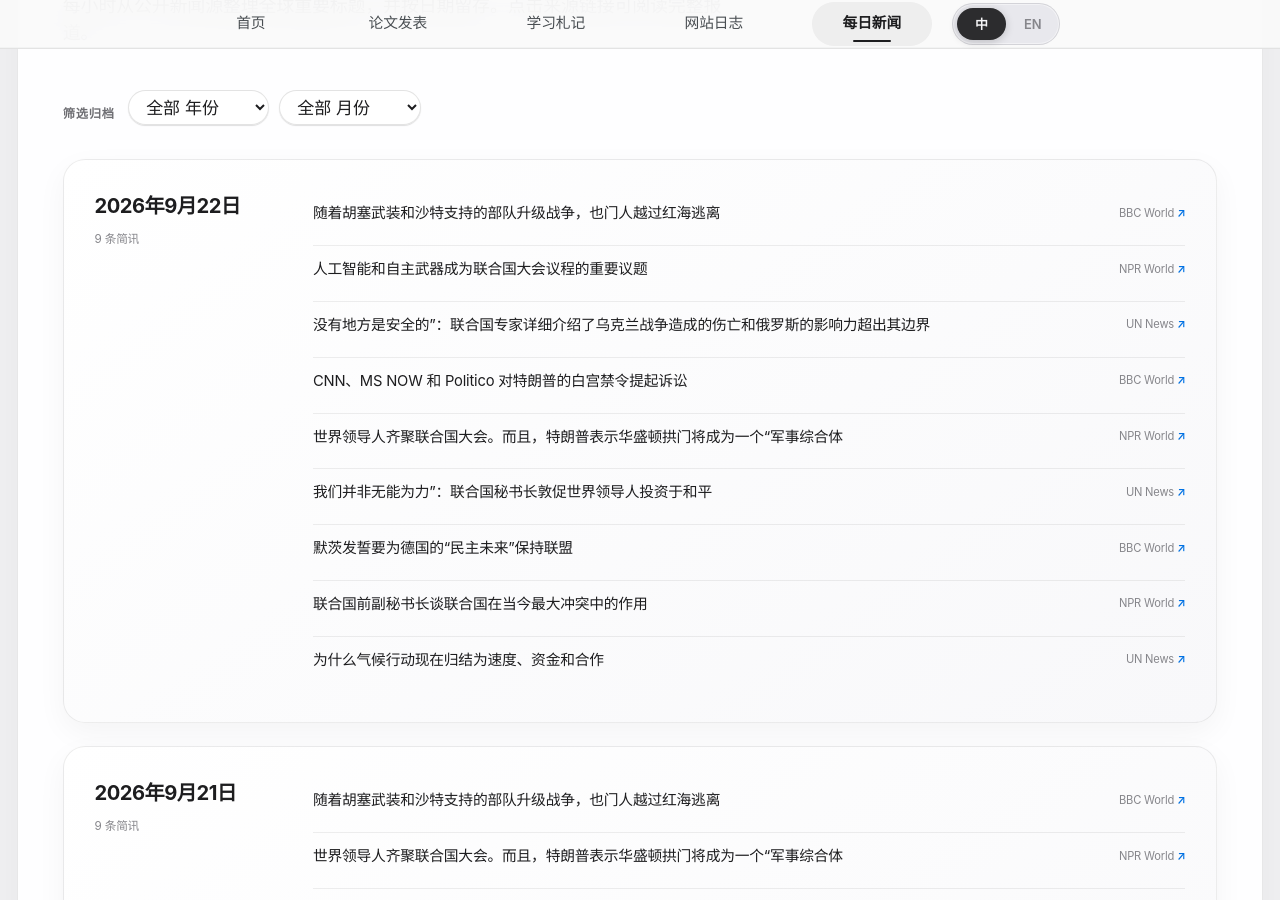
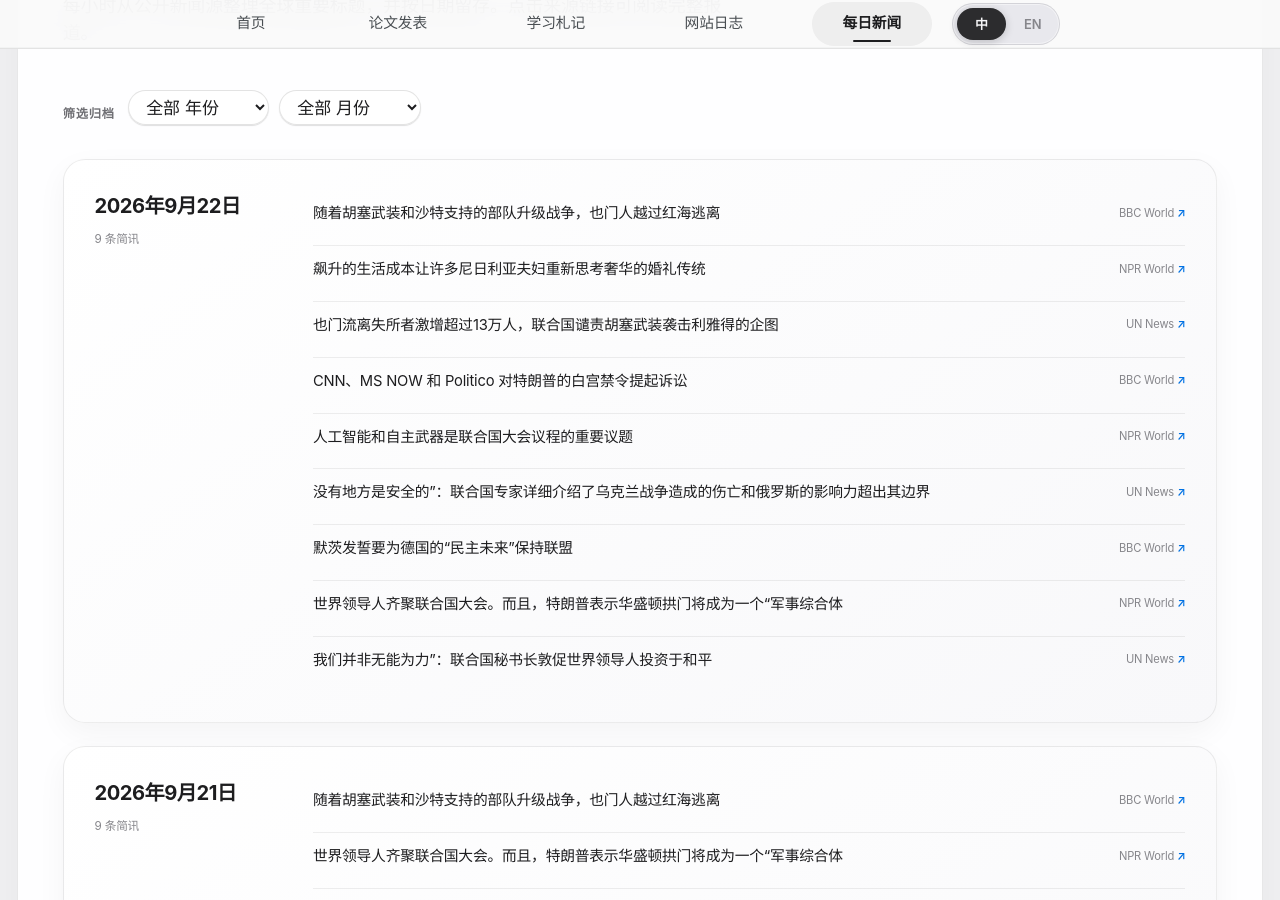
Before and after one commit to HaoxiangLuo/HaoxiangLuo.github.io, a Jekyll site: the page built from _pages/daily-news-zh.html, in a window 1280 px wide and 900 px high, scrolled down 241 px. Built offline with Jekyll 4.4.1, drawn with Linux system fonts in a browser that asks for light colours; a style sheet for code colours, icons or effects is not loaded.

Commit message:
Update daily news 2026-09-22

```diff
--- a/_data/daily_news.json
+++ b/_data/daily_news.json
@@ -1,5 +1,5 @@
 {
-  "updated_at": "2026-09-22T06:23:39+08:00",
+  "updated_at": "2026-09-22T07:23:22+08:00",
   "days": [
     {
       "date": "2026-09-22",
@@ -11,10 +11,28 @@
           "title_zh": "随着胡塞武装和沙特支持的部队升级战争，也门人越过红海逃离"
         },
         {
+          "title": "Soaring living costs have many Nigerian couples rethinking the lavish wedding tradition",
+          "source": "NPR World",
+          "url": "https://www.npr.org/2026/09/21/nx-s1-5909146/soaring-living-costs-have-many-nigerian-couples-rethinking-the-lavish-wedding-tradition",
+          "title_zh": "飙升的生活成本让许多尼日利亚夫妇重新思考奢华的婚礼传统"
+        },
+        {
+          "title": "UN condemns attempted Houthi strike on Riyadh as Yemen displacement surges past 130,000",
+          "source": "UN News",
+          "url": "https://news.un.org/feed/view/en/story/2026/09/1168387",
+          "title_zh": "也门流离失所者激增超过13万人，联合国谴责胡塞武装袭击利雅得的企图"
+        },
+        {
+          "title": "CNN, MS NOW and Politico file lawsuit against Trump's White House ban",
+          "source": "BBC World",
+          "url": "https://www.bbc.co.uk/news/articles/cm0e32rwvrryo?at_medium=RSS&at_campaign=rss",
+          "title_zh": "CNN、MS NOW 和 Politico 对特朗普的白宫禁令提起诉讼"
+        },
+        {
           "title": "AI and autonomous weapons are high on the agenda at the UN General Assembly",
           "source": "NPR World",
           "url": "https://www.npr.org/2026/09/21/nx-s1-5974200/ai-and-autonomous-weapons-are-high-on-the-agenda-at-the-un-general-assembly",
-          "title_zh": "人工智能和自主武器成为联合国大会议程的重要议题"
+          "title_zh": "人工智能和自主武器是联合国大会议程的重要议题"
         },
         {
           "title": "‘Nowhere is safe’: UN experts detail Ukraine war’s toll and Russia’s reach beyond its borders",
@@ -23,10 +41,10 @@
           "title_zh": "没有地方是安全的”：联合国专家详细介绍了乌克兰战争造成的伤亡和俄罗斯的影响力超出其边界"
         },
         {
-          "title": "CNN, MS NOW and Politico file lawsuit against Trump's White House ban",
+          "title": "Merz vows to keep coalition together for Germany's 'democratic future'",
           "source": "BBC World",
-          "url": "https://www.bbc.co.uk/news/articles/cm0e32rwvrryo?at_medium=RSS&at_campaign=rss",
-          "title_zh": "CNN、MS NOW 和 Politico 对特朗普的白宫禁令提起诉讼"
+          "url": "https://www.bbc.co.uk/news/articles/cqm27p8enwmko?at_medium=RSS&at_campaign=rss",
+          "title_zh": "默茨发誓要为德国的“民主未来”保持联盟"
         },
         {
           "title": "World leaders convene for UNGA. And, Trump says D.C. arch will be a 'military complex'",
@@ -39,24 +57,6 @@
           "source": "UN News",
           "url": "https://news.un.org/feed/view/en/story/2026/09/1168383",
           "title_zh": "我们并非无能为力”：联合国秘书长敦促世界领导人投资于和平"
-        },
-        {
-          "title": "Merz vows to keep coalition together for Germany's 'democratic future'",
-          "source": "BBC World",
-          "url": "https://www.bbc.co.uk/news/articles/cqm27p8enwmko?at_medium=RSS&at_campaign=rss",
-          "title_zh": "默茨发誓要为德国的“民主未来”保持联盟"
-        },
-        {
-          "title": "Former UN Deputy Secretary General on the role of the UN in today's biggest conflicts",
-          "source": "NPR World",
-          "url": "https://www.npr.org/2026/09/21/nx-s1-5974141/former-un-deputy-secretary-general-on-the-role-of-the-un-in-todays-biggest-conflicts",
-          "title_zh": "联合国前副秘书长谈联合国在当今最大冲突中的作用"
-        },
-        {
-          "title": "Why climate action now comes down to speed, finance and cooperation",
-          "source": "UN News",
-          "url": "https://news.un.org/feed/view/en/story/2026/09/1168382",
-          "title_zh": "为什么气候行动现在归结为速度、资金和合作"
         }
       ]
     },
```
